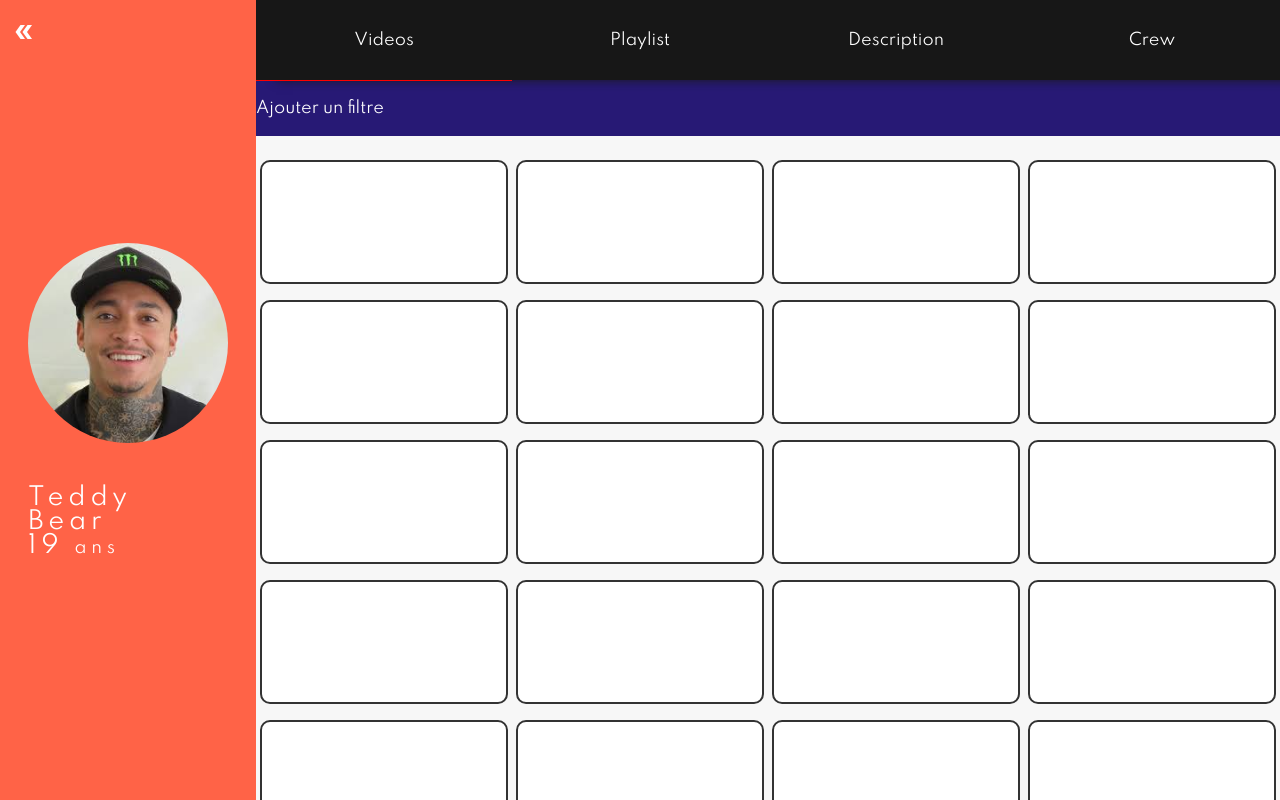
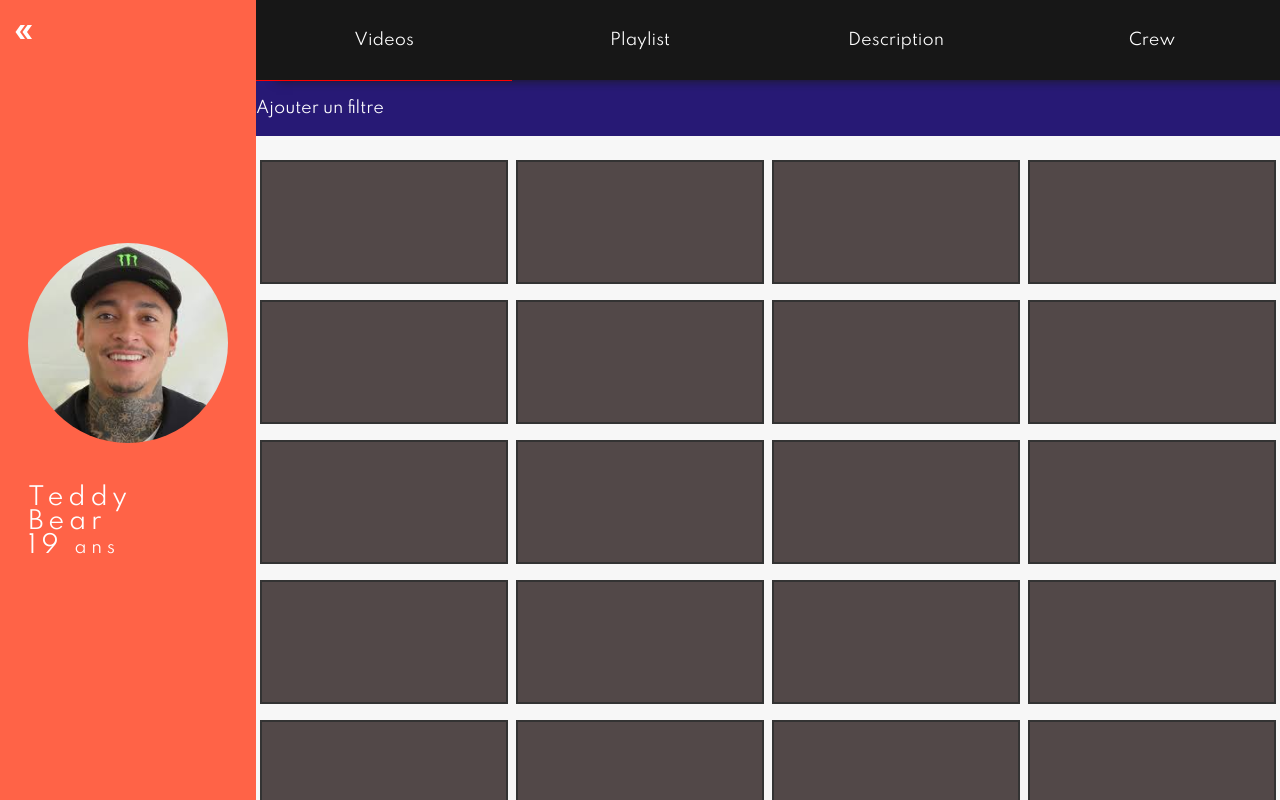
Before and after one commit to antoebtfr/skateflix-app-front, an Angular app: page /user in a window 1280 px wide. Built offline with nearby package versions, Linux system fonts and the light colour scheme.

Commit message:
chores: before design refont

```diff
--- a/src/app/components/profil-page/playlist-section/playlist-section.component.html
+++ b/src/app/components/profil-page/playlist-section/playlist-section.component.html
@@ -1,6 +1,6 @@
 <section id="ps-body">
     <div class="playlist-container" [ngSwitch]="PlaylistList.length === 0">
-        <div id="" *ngSwitchCase="true"> <p>Cette chaine de ne contient pas encore de playlist </p> </div>
+        <div id="" *ngSwitchCase="true"> <p>Cette chaine ne contient pas encore de playlist </p> </div>
         <div *ngSwitchCase="false">
             Cette chaine contient des playlists
         </div>
--- a/src/app/components/profil-page/video-section/video-section.component.scss
+++ b/src/app/components/profil-page/video-section/video-section.component.scss
@@ -9,10 +9,16 @@
 .video-test {
   width: 19vw;
   height: 15vh;
-  background-color: #fff;
+  background-color: rgb(82, 72, 72);
   border: solid 2px rgb(51, 51, 51);
   margin-bottom: 2vh;
-  border-radius: 10px;
+  transition: 0.8s;
+  cursor:pointer;
+}
+
+.video-test:hover{
+  width: 20vw;
+  height: 18.3vh;
 }
 
 
```
